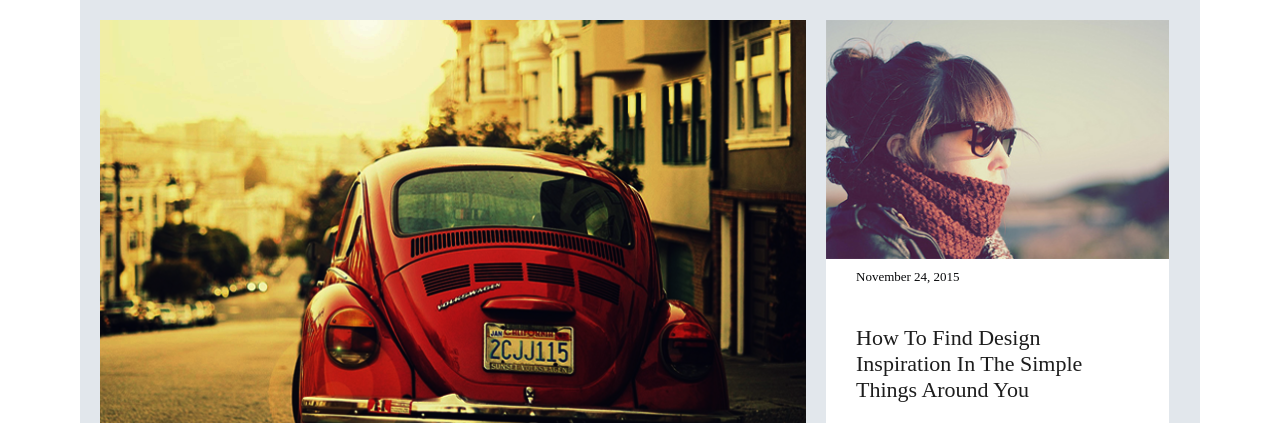
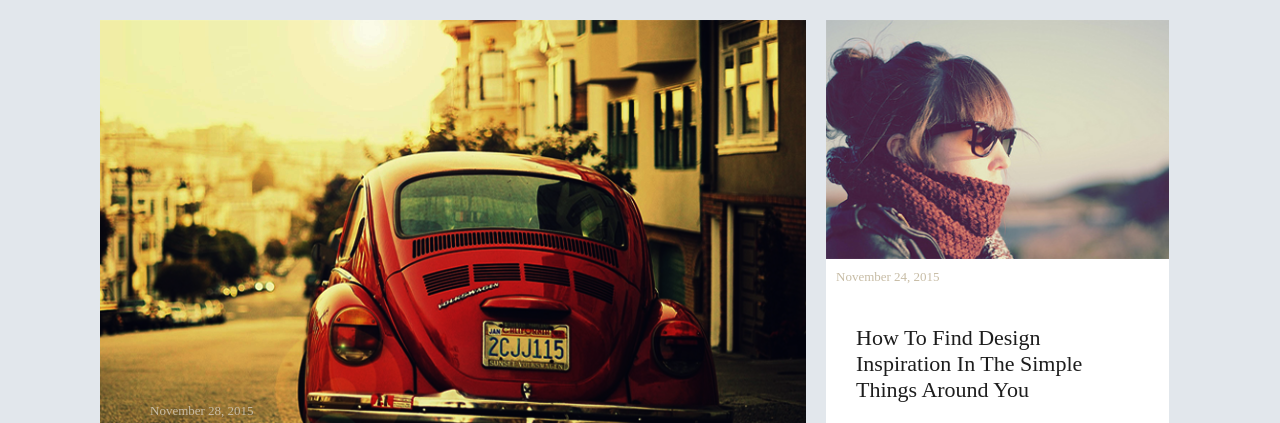
Before and after one commit to juliamilway/hometask, a plain HTML site: page lesson-08/task-02/index.html in a window 1280 px wide. Shown: the top 423 px of the page. Drawn offline with Linux system fonts and the light colour scheme.

Commit message:
mistakes fixed in css

```diff
--- a/lesson-08/task-02/css/style.css
+++ b/lesson-08/task-02/css/style.css
@@ -8,15 +8,13 @@
 
 @media (min-width: 1120px) {
     .wrapper {
-        display: flex;
-        flex-wrap: wrap;
         max-width: 1120px;
         font-size: 0;
         margin: 0 auto;
         background-color:#e2e7ec;
     }
 }
-.body {
+body {
     background-color: #e2e7ec;
 }
 
@@ -38,22 +36,25 @@
     flex-direction: column;
     flex: 1 0 33%;
     max-width: 33%;
+    padding: 10px;
 }
 
 .insider {
-    padding: 10px;
+    display: flex;
+    flex-grow: 1;
     background-color: #ffffff;
     flex-direction: column;
-    box-shadow: inset 0 0 0 10px #e2e7ec;
 }
-.bg_1 {
-    padding: 20px 20px;
-}
-
 .bg_item {
     display: flex;
     flex: 2 0 66%;
     max-width: 66%;
+    padding: 10px;
+}
+
+.bg_1 {
+    display: flex;
+    flex: 2 0 66%;
     background-image: url(../img/red_car.png),
     url(../img/red_car.png);
     background-size: cover;
@@ -62,20 +63,17 @@
     background-position: center;
     background-repeat: no-repeat;
     align-items: flex-end;
-
-    box-shadow: inset 0 0 0 10px #e2e7ec;
- }
+}
 
 .text {
-    justify-content: flex-end;
-
+    padding: 40px;
 }
 
 .single_txt {
     font-size: 13px;
-    padding: 10px 30px;
+    padding: 10px 10px;
     font-family: HansKenricks Medium;
-    color: #07080a;
+    color: #c7bca5;
 }
 
 .description {
@@ -85,6 +83,8 @@
 }
 
 .multi-line_txt {
+    display: flex;
+    flex-grow: 1;
     padding: 30px 30px;
     font-family: HansKendrick Heavy;
     font-size: 22px;
```
